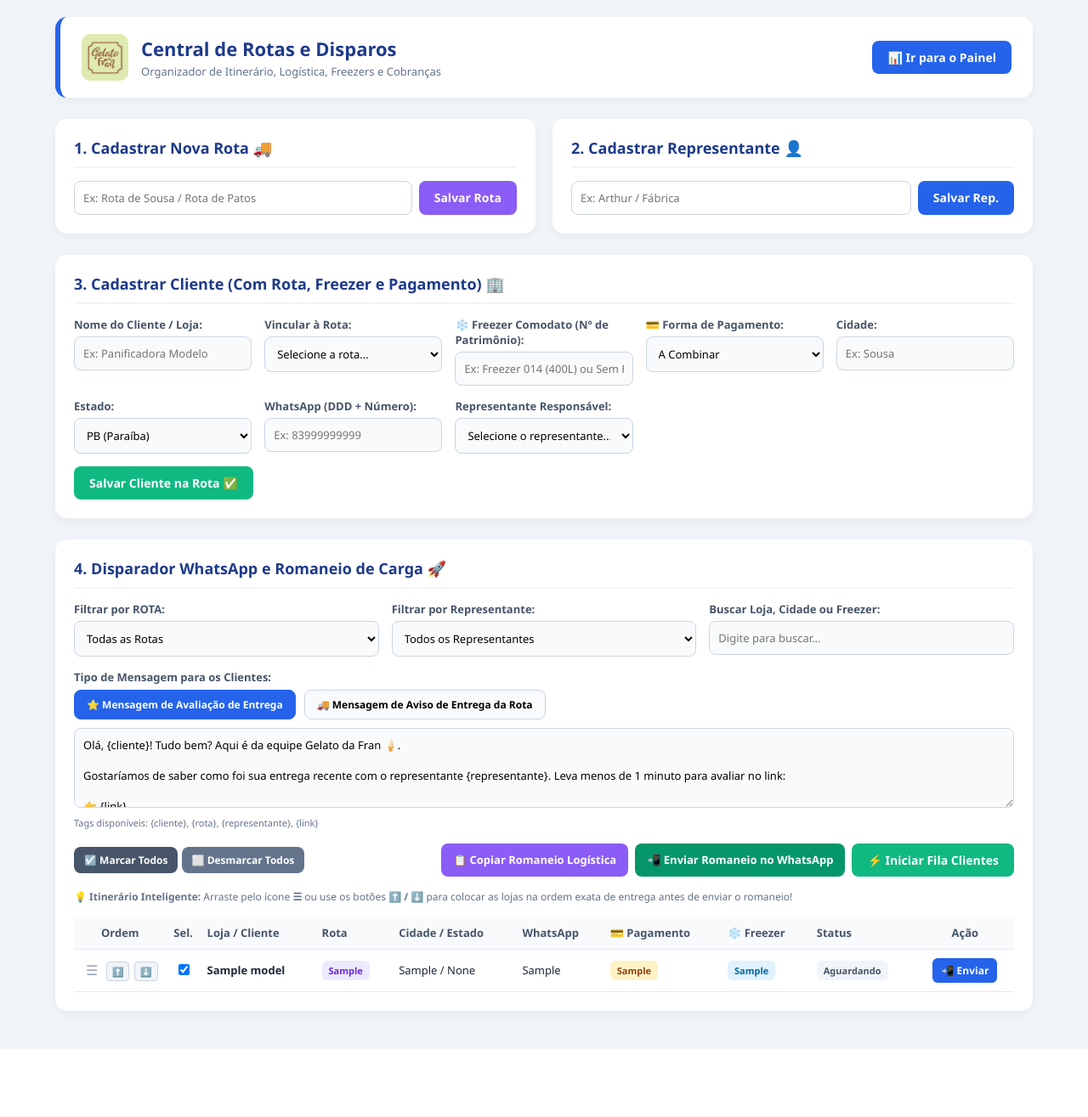
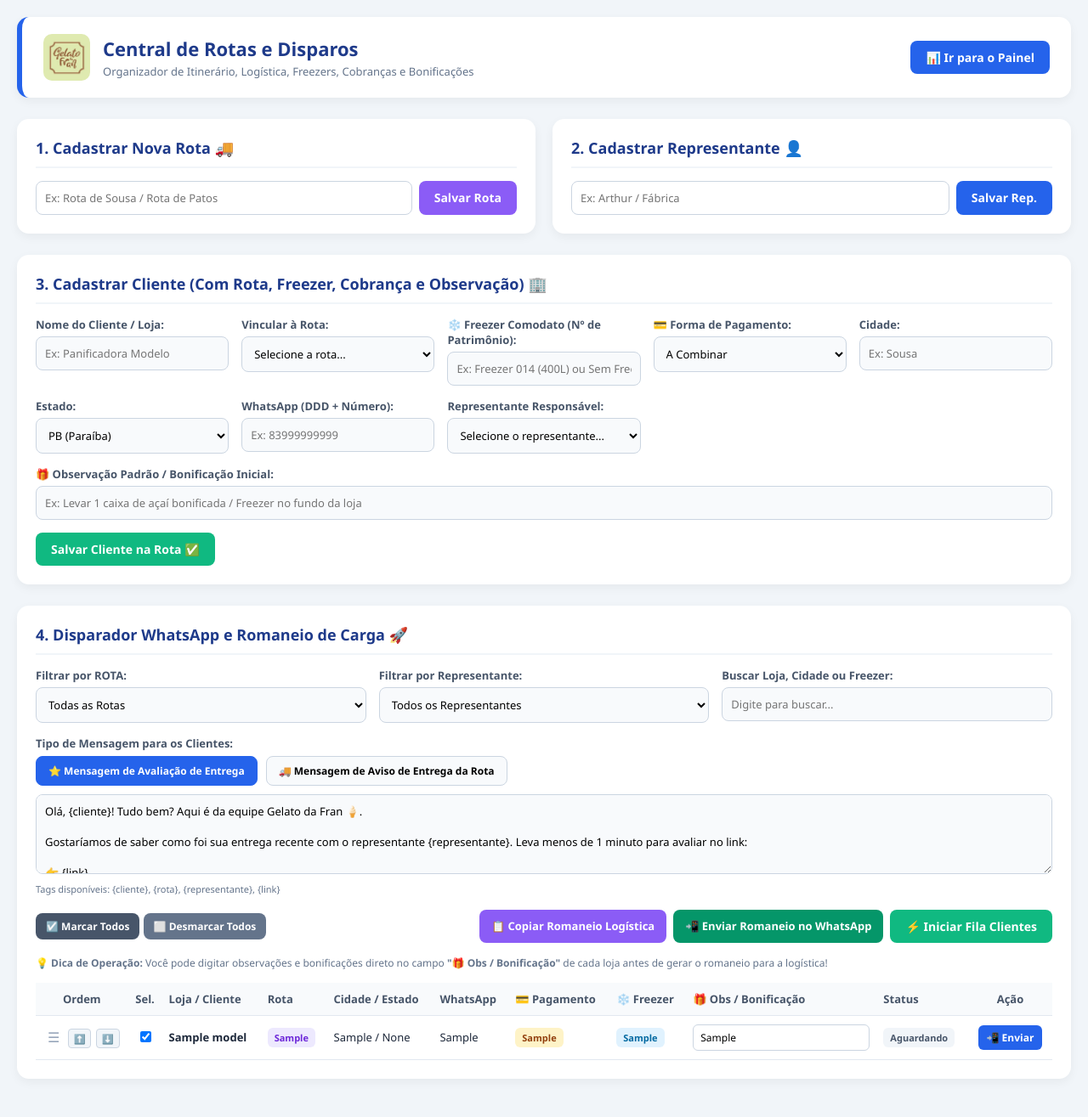
Before and after one commit to marciogil80408-debug/gelato-feedback, a Flask app: page /disparar in a window 1280 px wide. Shown: the whole page at 85% size. Before the commit the page ends 1235 px from the top, so only its background shows below. Run offline with Flask 3, Linux system fonts and the light colour scheme; tables that the repository leaves empty hold one stand-in row (values such as "Sample post").

Commit message:
Adicionando campo de bonificacoes e avisos no romaneio e blindando emojis

```diff
--- a/app.py
+++ b/app.py
@@ -27,13 +27,13 @@ class RepresentanteModel(db.Model):
     id = db.Column(db.Integer, primary_key=True)
     nome = db.Column(db.String(100), unique=True, nullable=False)
 
-# Tabela de Rotas Cadastradas (Ex: Rota de Sousa, Rota de Natal, Rota de Fortaleza)
+# Tabela de Rotas Cadastradas
 class RotaModel(db.Model):
     __tablename__ = 'rota_model'
     id = db.Column(db.Integer, primary_key=True)
     nome = db.Column(db.String(100), unique=True, nullable=False)
 
-# Tabela de Clientes/Lojas (Com Rota, Freezer Comodato e Forma de Pagamento)
+# Tabela de Clientes/Lojas (Com Rota, Freezer, Pagamento e Observação)
 class ClienteModel(db.Model):
     __tablename__ = 'cliente_model'
     id = db.Column(db.Integer, primary_key=True)
@@ -45,6 +45,7 @@ class ClienteModel(db.Model):
     rota = db.Column(db.String(100), nullable=True)
     freezer = db.Column(db.String(100), nullable=True)
     pagamento_padrao = db.Column(db.String(100), nullable=True)
+    observacao = db.Column(db.Text, nullable=True)
 
 # Tabela de Feedbacks / Avaliações dos Clientes
 class Feedback(db.Model):
@@ -104,6 +105,9 @@ with app.app_context():
                 if 'pagamento_padrao' not in col_cl:
                     conn.execute(sa.text('ALTER TABLE cliente_model ADD COLUMN pagamento_padrao VARCHAR(100)'))
                     conn.commit()
+                if 'observacao' not in col_cl:
+                    conn.execute(sa.text('ALTER TABLE cliente_model ADD COLUMN observacao TEXT'))
+                    conn.commit()
     except Exception as e:
         print("Aviso na checagem de colunas:", str(e))
 
@@ -154,6 +158,7 @@ def cadastrar_cliente():
     rota = dados.get('rota', '').strip()
     freezer = dados.get('freezer', '').strip()
     pagamento_padrao = dados.get('pagamento_padrao', '').strip()
+    observacao = dados.get('observacao', '').strip()
 
     if not nome:
         return jsonify({'status': 'erro', 'mensagem': 'Nome do cliente obrigatório'}), 400
@@ -166,7 +171,8 @@ def cadastrar_cliente():
             estado=estado,
             rota=rota,
             freezer=freezer or 'Sem Freezer',
-            pagamento_padrao=pagamento_padrao or 'A Combinar'
+            pagamento_padrao=pagamento_padrao or 'A Combinar',
+            observacao=observacao or ''
         )
         db.session.add(novo)
         db.session.commit()
@@ -203,6 +209,7 @@ def editar_cliente():
         cliente.rota = dados.get('rota', cliente.rota).strip()
         cliente.freezer = dados.get('freezer', cliente.freezer or 'Sem Freezer').strip()
         cliente.pagamento_padrao = dados.get('pagamento_padrao', cliente.pagamento_padrao or 'A Combinar').strip()
+        cliente.observacao = dados.get('observacao', cliente.observacao or '').strip()
 
         db.session.commit()
         return jsonify({'status': 'sucesso'})
@@ -236,7 +243,8 @@ def dados_cadastrados():
         'estado': c.estado or 'RN',
         'rota': c.rota or 'Geral',
         'freezer': c.freezer or 'Sem Freezer',
-        'pagamento_padrao': c.pagamento_padrao or 'A Combinar'
+        'pagamento_padrao': c.pagamento_padrao or 'A Combinar',
+        'observacao': c.observacao or ''
     } for c in ClienteModel.query.all()]
     return jsonify({'representantes': reps, 'rotas': rotas, 'clientes': clientes})
 
--- a/templates/disparar.html
+++ b/templates/disparar.html
@@ -7,7 +7,7 @@
     <style>
         * { box-sizing: border-box; font-family: 'Segoe UI', Roboto, sans-serif; }
         body { background: #f1f5f9; margin: 0; padding: 20px; color: #1e293b; }
-        .container { max-width: 1150px; margin: 0 auto; }
+        .container { max-width: 1250px; margin: 0 auto; }
 
         .header-painel { background: #fff; padding: 20px 25px; border-radius: 14px; box-shadow: 0 4px 12px rgba(0,0,0,0.05); display: flex; justify-content: space-between; align-items: center; margin-bottom: 25px; border-left: 6px solid #2563eb; flex-wrap: wrap; gap: 15px; }
         .logo-area { display: flex; align-items: center; gap: 15px; }
@@ -54,6 +54,10 @@
         .badge-rota { background: #ede9fe; color: #6d28d9; font-weight: bold; }
         .badge-freezer { background: #e0f2fe; color: #0369a1; font-weight: bold; }
         .badge-pag { background: #fef3c7; color: #92400e; font-weight: bold; }
+
+        .input-obs-tabela { width: 100%; min-width: 170px; padding: 6px 8px; font-size: 12px; border: 1px solid #cbd5e1; border-radius: 6px; background: #fff; }
+        .input-obs-tabela:focus { border-color: #2563eb; outline: none; background: #eff6ff; }
+
         .btn-mini { background: #2563eb; color: white; padding: 6px 10px; border-radius: 6px; border: none; cursor: pointer; font-size: 12px; font-weight: bold; }
         .btn-mini:hover { background: #1d4ed8; }
 
@@ -77,7 +81,7 @@
             <img src="{{ url_for('static', filename='logo.png') }}" alt="Logo Gelato da Fran" style="height: 55px; width: auto; border-radius: 10px; object-fit: contain;">
             <div>
                 <h1>Central de Rotas e Disparos</h1>
-                <p>Organizador de Itinerário, Logística, Freezers e Cobranças</p>
+                <p>Organizador de Itinerário, Logística, Freezers, Cobranças e Bonificações</p>
             </div>
         </div>
         <div>
@@ -106,7 +110,7 @@
 
     <!-- SEÇÃO 2: CADASTRO DE CLIENTE -->
     <div class="card">
-        <h2>3. Cadastrar Cliente (Com Rota, Freezer e Pagamento) 🏢</h2>
+        <h2>3. Cadastrar Cliente (Com Rota, Freezer, Cobrança e Observação) 🏢</h2>
         <div class="form-grid">
             <div class="form-group">
                 <label>Nome do Cliente / Loja:</label>
@@ -156,11 +160,15 @@
                     <option value="">Selecione o representante...</option>
                 </select>
             </div>
+            <div class="form-group" style="grid-column: 1 / -1;">
+                <label>🎁 Observação Padrão / Bonificação Inicial:</label>
+                <input type="text" id="cad_obs" placeholder="Ex: Levar 1 caixa de açaí bonificada / Freezer no fundo da loja">
+            </div>
         </div>
         <button class="btn-acao" style="background: #10b981;" onclick="cadastrarCliente()">Salvar Cliente na Rota ✅</button>
     </div>
 
-    <!-- SEÇÃO 3: DISPARADOR WHATSAPP E ROMANEIO COM ORDENAÇÃO -->
+    <!-- SEÇÃO 3: DISPARADOR WHATSAPP E ROMANEIO COM BONIFICAÇÃO -->
     <div class="card">
         <h2>4. Disparador WhatsApp e Romaneio de Carga 🚀</h2>
 
@@ -219,10 +227,10 @@
         </div>
 
         <p style="font-size: 12px; color: #64748b; margin-top: 15px; margin-bottom: 5px;">
-            💡 <strong>Itinerário Inteligente:</strong> Arraste pelo ícone <strong>☰</strong> ou use os botões <strong>⬆️ / ⬇️</strong> para colocar as lojas na ordem exata de entrega antes de enviar o romaneio!
+            💡 <strong>Dica de Operação:</strong> Você pode digitar observações e bonificações direto no campo <strong>"🎁 Obs / Bonificação"</strong> de cada loja antes de gerar o romaneio para a logística!
         </p>
 
-        <!-- Tabela Reordenável com Cobrança e Freezer -->
+        <!-- Tabela com Campo de Bonificação e Reordenação -->
         <table>
             <thead>
                 <tr>
@@ -234,13 +242,14 @@
                     <th>WhatsApp</th>
                     <th>💳 Pagamento</th>
                     <th>❄️ Freezer</th>
+                    <th style="min-width: 180px;">🎁 Obs / Bonificação</th>
                     <th>Status</th>
                     <th style="text-align: center;">Ação</th>
                 </tr>
             </thead>
             <tbody id="tabelaCorpo">
                 <tr>
-                    <td colspan="10" style="text-align: center; color: #64748b; padding: 20px;">Carregando dados da rota...</td>
+                    <td colspan="11" style="text-align: center; color: #64748b; padding: 20px;">Carregando dados da rota...</td>
                 </tr>
             </tbody>
         </table>
@@ -254,9 +263,24 @@
     let filaEnvio = [];
     let indiceAtualFila = 0;
 
-    const MSG_AVALIACAO = `Olá, {cliente}! Tudo bem? Aqui é da equipe Gelato da Fran 🍦.\n\nGostaríamos de saber como foi sua entrega recente com o representante {representante}. Leva menos de 1 minuto para avaliar no link:\n\n👉 {link}\n\nMuito obrigado pela parceria!`;
+    // EMOJIS SEGUROS GERADOS POR CÓDIGO (NUNCA CORROMPEM OU VIRAM )
+    const EMOJI_SORVETE = String.fromCodePoint(0x1F366);
+    const EMOJI_CAMINHAO = String.fromCodePoint(0x1F69A);
+    const EMOJI_PIN = String.fromCodePoint(0x1F4CD);
+    const EMOJI_FONE = String.fromCodePoint(0x1F4DE);
+    const EMOJI_CALENDARIO = String.fromCodePoint(0x1F4C5);
+    const EMOJI_REP = String.fromCodePoint(0x1F464);
+    const EMOJI_PACOTE = String.fromCodePoint(0x1F4E6);
+    const EMOJI_ALERTA = String.fromCodePoint(0x26A0) + '\uFE0F';
+    const EMOJI_DEDO = String.fromCodePoint(0x1F449);
+    const EMOJI_PRANCHETA = String.fromCodePoint(0x1F4CB);
+    const EMOJI_PRESENTE = String.fromCodePoint(0x1F381);
+    const EMOJI_GELO = String.fromCodePoint(0x2744) + '\uFE0F';
+    const EMOJI_CARTAO = String.fromCodePoint(0x1F4B3);
 
-    const MSG_ROTA = `Olá, {cliente}! Aqui é da equipe Gelato da Fran 🍦.\n\nInformamos que as entregas da {rota} com nosso representante {representante} estão programadas para hoje! Caso precise de reposição rápida ou queira conferir seu pedido, estamos à disposição. Abraços!`;
+    const MSG_AVALIACAO = `Olá, {cliente}! Tudo bem? Aqui é da equipe Gelato da Fran ${EMOJI_SORVETE}.\n\nGostaríamos de saber como foi sua entrega recente com o representante {representante}. Leva menos de 1 minuto para avaliar no link:\n\n${EMOJI_DEDO} {link}\n\nMuito obrigado pela parceria!`;
+
+    const MSG_ROTA = `Olá, {cliente}! Aqui é da equipe Gelato da Fran ${EMOJI_SORVETE}.\n\nInformamos que as entregas da {rota} com nosso representante {representante} estão programadas para hoje! Caso precise de reposição rápida ou queira conferir seu pedido, estamos à disposição. Abraços!`;
 
     function carregarDadosIniciais() {
         fetch('/api/dados_cadastrados')
@@ -325,7 +349,7 @@
         });
 
         if (filtrados.length === 0) {
-            tbody.innerHTML = '<tr><td colspan="10" style="text-align: center; color: #64748b; padding: 20px;">Nenhum cliente encontrado nessa rota.</td></tr>';
+            tbody.innerHTML = '<tr><td colspan="11" style="text-align: center; color: #64748b; padding: 20px;">Nenhum cliente encontrado nessa rota.</td></tr>';
             return;
         }
 
@@ -350,6 +374,9 @@
                 <td>${c.whatsapp || '-'}</td>
                 <td><span class="badge badge-pag">${c.pagamento_padrao || 'A Combinar'}</span></td>
                 <td><span class="badge badge-freezer">${c.freezer || 'Sem Freezer'}</span></td>
+                <td>
+                    <input type="text" class="input-obs-tabela" id="obs_${c.id}" value="${c.observacao || ''}" placeholder="Ex: 1 cx açaí bonificada">
+                </td>
                 <td><span class="badge badge-aguardando" id="status_${c.id}">Aguardando</span></td>
                 <td style="text-align: center;">
                     <button class="btn-mini" onclick="enviarIndividual('${c.id}')">📲 Enviar</button>
@@ -455,14 +482,19 @@
             if (chk && chk.checked) {
                 const id = chk.getAttribute('data-id');
                 const c = todosClientes.find(item => item.id == id);
-                if (c) selecionados.push(c);
+                if (c) {
+                    // Pega a observação digitada diretamente no campo da tabela
+                    const inputObs = document.getElementById('obs_' + id);
+                    const obsTexto = inputObs ? inputObs.value.trim() : (c.observacao || '');
+                    selecionados.push({ ...c, observacao_atual: obsTexto });
+                }
             }
         });
 
         return selecionados;
     }
 
-    // ROMANEIO COMPLETO COM COBRANÇA E FREEZER
+    // ROMANEIO COMPLETO COM BONIFICAÇÃO / OBSERVAÇÃO
     function montarTextoRomaneio() {
         const selecionados = obterClientesOrdenadosSelecionados();
         if (selecionados.length === 0) {
@@ -474,27 +506,30 @@
         const repSel = document.getElementById('filtro_rep').value || 'Todos os Representantes';
         const dataFormatada = new Date().toLocaleDateString('pt-BR');
 
-        let texto = `🚚 *ROMANEIO DE CARGA E ENTREGAS - GELATO DA FRAN* 🍦\n`;
-        texto += `📅 *Data:* ${dataFormatada}\n`;
-        texto += `📍 *Rota:* ${rotaSel}\n`;
-        texto += `👤 *Representante:* ${repSel}\n`;
-        texto += `📦 *Total de Entregas:* ${selecionados.length} lojas programadas\n`;
+        let texto = `${EMOJI_CAMINHAO} *ROMANEIO DE CARGA E ENTREGAS - GELATO DA FRAN* ${EMOJI_SORVETE}\n`;
+        texto += `${EMOJI_CALENDARIO} *Data:* ${dataFormatada}\n`;
+        texto += `${EMOJI_PIN} *Rota:* ${rotaSel}\n`;
+        texto += `${EMOJI_REP} *Representante:* ${repSel}\n`;
+        texto += `${EMOJI_PACOTE} *Total de Entregas:* ${selecionados.length} lojas programadas\n`;
         texto += `━━━━━━━━━━━━━━━━━━━━━━━━━━\n`;
-        texto += `📋 *ORDEM DE ENTREGA (ITINERÁRIO E COBRANÇAS):*\n\n`;
+        texto += `${EMOJI_PRANCHETA} *ORDEM DE ENTREGA (ITINERÁRIO E AVISOS):*\n\n`;
 
         selecionados.forEach((c, index) => {
             texto += `${index + 1}. *${c.nome.toUpperCase()}*\n`;
-            texto += `   📍 Cidade: ${c.cidade || 'Não informada'} / ${c.estado || 'RN'}\n`;
-            texto += `   📞 Contato: ${c.whatsapp || 'Não informado'}\n`;
-            texto += `   💳 Pagamento: *${c.pagamento_padrao || 'A Combinar'}*\n`;
+            texto += `   ${EMOJI_PIN} Cidade: ${c.cidade || 'Não informada'} / ${c.estado || 'RN'}\n`;
+            texto += `   ${EMOJI_FONE} Contato: ${c.whatsapp || 'Não informado'}\n`;
+            texto += `   ${EMOJI_CARTAO} Pagamento: *${c.pagamento_padrao || 'A Combinar'}*\n`;
             if (c.freezer && c.freezer !== 'Sem Freezer' && c.freezer !== 'None') {
-                texto += `   ❄️ Freezer Comodato: ${c.freezer}\n`;
+                texto += `   ${EMOJI_GELO} Freezer Comodato: ${c.freezer}\n`;
+            }
+            if (c.observacao_atual) {
+                texto += `   ${EMOJI_PRESENTE} *Obs / Bonificação:* ${c.observacao_atual}\n`;
             }
             texto += `\n`;
         });
 
         texto += `━━━━━━━━━━━━━━━━━━━━━━━━━━\n`;
-        texto += `⚠️ *Aviso Logística:* Motorista e conferência, checar pagamentos e pedidos antes do descarregamento.`;
+        texto += `${EMOJI_ALERTA} *Aviso Logística:* Motorista e conferência, checar bonificações e pagamentos antes da saída.`;
 
         return texto;
     }
@@ -504,7 +539,7 @@
         if (!texto) return;
 
         navigator.clipboard.writeText(texto).then(() => {
-            alert("📋 Romaneio completo com cobranças e freezers copiado com sucesso!\n\nAgora basta colar (Ctrl+V) no WhatsApp do grupo de logística.");
+            alert("📋 Romaneio com bonificações e cobranças copiado com sucesso!\n\nAgora basta colar (Ctrl+V) no WhatsApp do grupo de logística.");
         }).catch(() => {
             prompt("Copie o texto do romaneio abaixo (Ctrl+C):", texto);
         });
@@ -613,6 +648,7 @@
         const rota = document.getElementById('cad_rota').value;
         const freezer = document.getElementById('cad_freezer').value.trim();
         const pagamento_padrao = document.getElementById('cad_pagamento').value;
+        const observacao = document.getElementById('cad_obs').value.trim();
         const cidade = document.getElementById('cad_cidade').value.trim();
         const estado = document.getElementById('cad_estado').value;
         const whatsapp = document.getElementById('cad_whatsapp').value.trim();
@@ -623,7 +659,7 @@
         fetch('/api/cadastrar_cliente', {
             method: 'POST',
             headers: { 'Content-Type': 'application/json' },
-            body: JSON.stringify({ nome, rota, freezer, pagamento_padrao, cidade, estado, whatsapp, representante })
+            body: JSON.stringify({ nome, rota, freezer, pagamento_padrao, observacao, cidade, estado, whatsapp, representante })
         })
         .then(res => res.json())
         .then(res => {
@@ -633,6 +669,7 @@
                 document.getElementById('cad_cidade').value = '';
                 document.getElementById('cad_whatsapp').value = '';
                 document.getElementById('cad_freezer').value = '';
+                document.getElementById('cad_obs').value = '';
                 carregarDadosIniciais();
             } else {
                 alert("Erro: " + res.mensagem);
```
